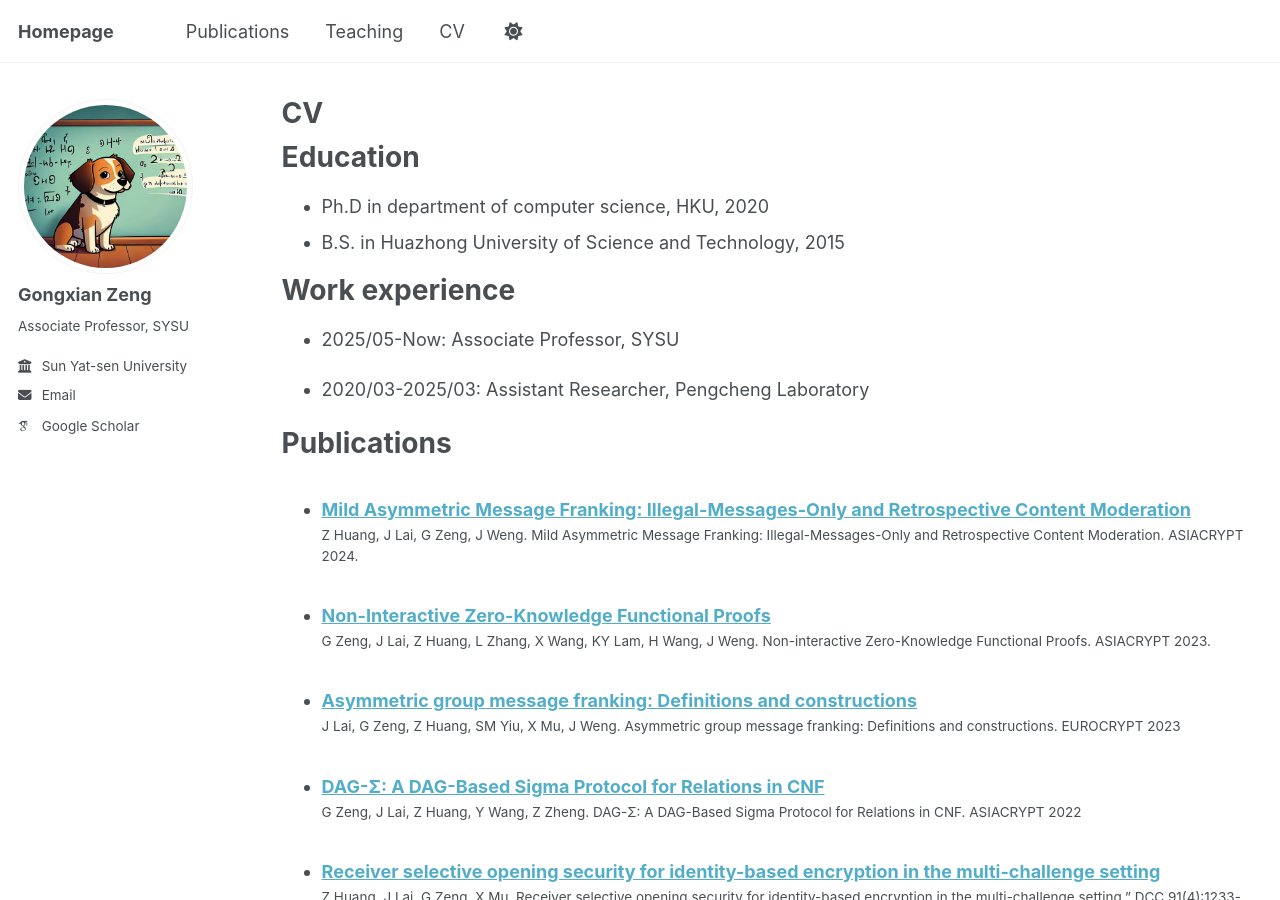
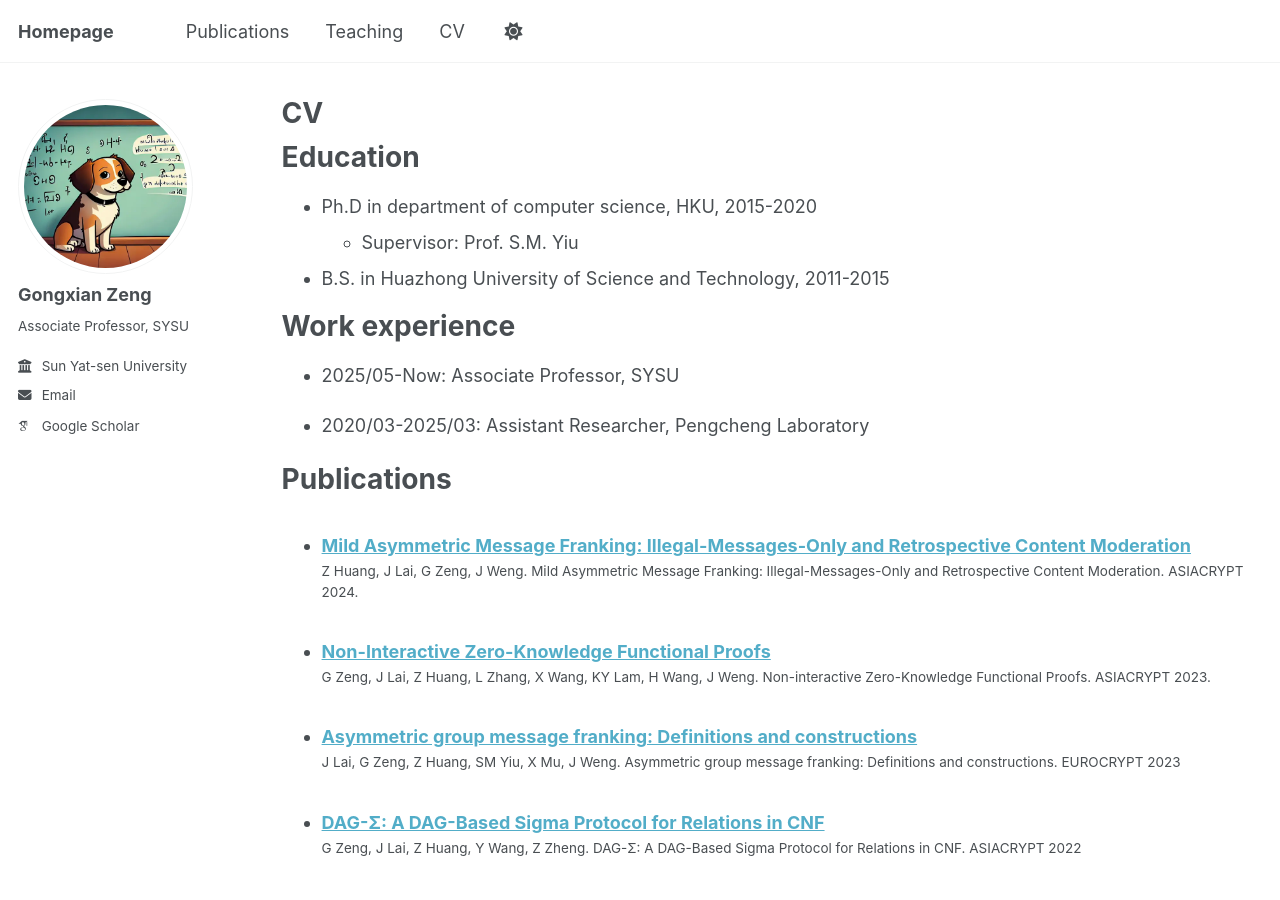
Before and after one commit to naxizgx/naxizgx.github.io, a Jekyll site: the page built from _pages/cv.md, in a window 1280 px wide and 900 px high. Built offline with Jekyll 4.4.1, drawn with Linux system fonts in a browser that asks for light colours; some web fonts are replaced.

Commit message:
docs(cv): 更新教育经历中的日期和导师信息
修改教育经历部分，将学位获取时间从单一年份改为时间段格式，并添加博士导师信息

```diff
--- a/_pages/cv.md
+++ b/_pages/cv.md
@@ -11,9 +11,10 @@ redirect_from:
 
 Education
 ======
-* Ph.D in department of computer science, HKU, 2020
+* Ph.D in department of computer science, HKU, 2015-2020
+  * Supervisor: Prof. S.M. Yiu
 <!-- * M.S. in Jekyll, GitHub University, 2014 -->
-* B.S. in Huazhong University of Science and Technology, 2015
+* B.S. in Huazhong University of Science and Technology, 2011-2015
 
 Work experience
 ======
```
